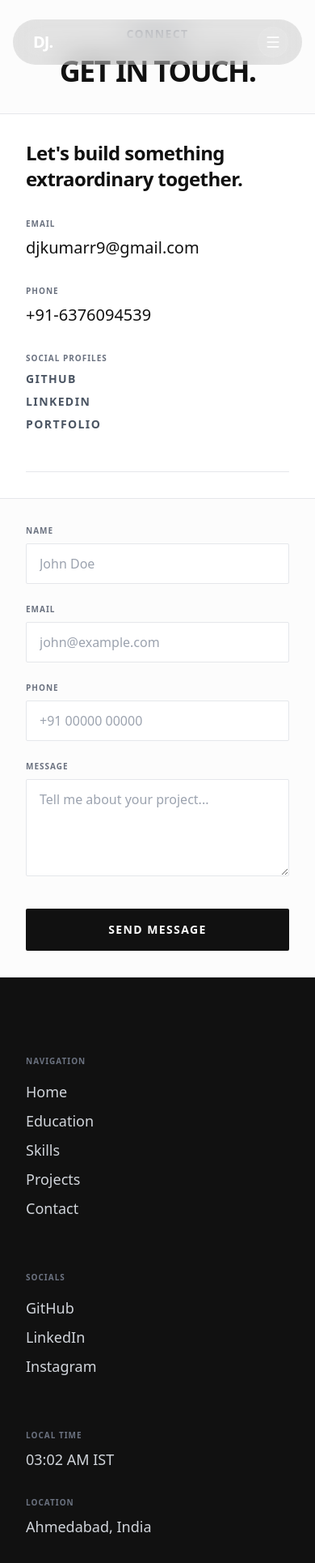
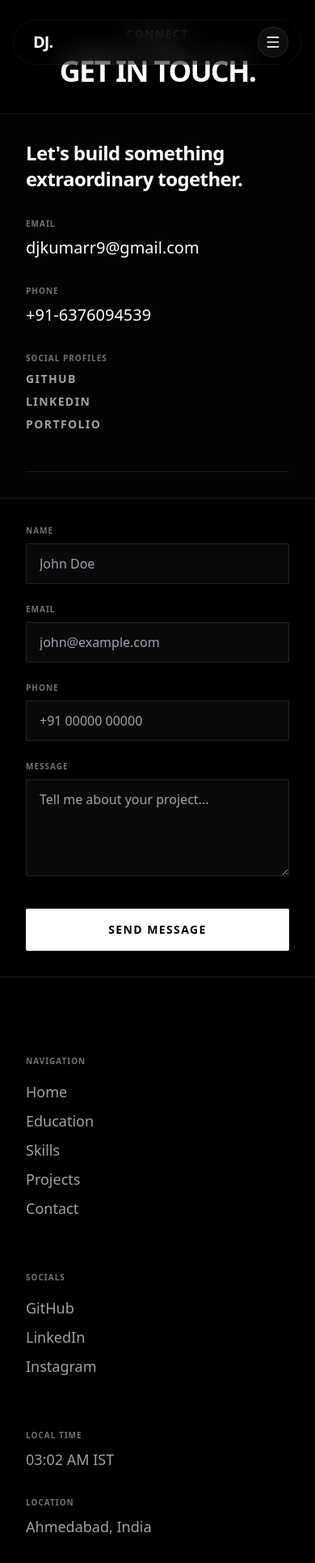
Before and after one commit to jdmkd/my-portfolio, a Next.js app: page /contact-us in a window 390 px wide. Shown: the top 1930 px of the page at 81% size. Built offline with nearby package versions, Linux system fonts and the light colour scheme.

Commit message:
style: complete full migration to cinematic dark mode design system

```diff
--- a/src/components/Contactus/Contactus.tsx
+++ b/src/components/Contactus/Contactus.tsx
@@ -91,54 +91,54 @@ function Contactus() {
       )}
 
       <section
-        className="w-full bg-white border-b border-gray-200"
+        className="w-full bg-[#030303] border-b border-white/10"
         id="contact"
       >
         {/* Header */}
-        <div className="border-b border-gray-200 p-8 sm:p-12 bg-[#fcfcfc]">
-          <span className="text-sm lg:text-base uppercase tracking-widest text-gray-500 font-bold mb-4 block text-center">
+        <div className="border-b border-white/10 p-8 sm:p-12 bg-[#000000]">
+          <span className="text-sm lg:text-base uppercase tracking-widest text-zinc-500 font-bold mb-4 block text-center">
             Connect
           </span>
-          <h3 className="text-center text-4xl sm:text-8xl uppercase font-black text-[#111111] tracking-tighter">
+          <h3 className="text-center text-4xl sm:text-8xl uppercase font-black text-white tracking-tighter">
             Get In Touch.
           </h3>
         </div>
 
         {/* Content Grid */}
-        <div className="w-full flex flex-col md:flex-row divide-y md:divide-y-0 md:divide-x divide-gray-200">
+        <div className="w-full flex flex-col md:flex-row divide-y md:divide-y-0 md:divide-x divide-white/10">
           {/* Left: Contact Info */}
-          <div className="flex-1 p-8 sm:p-12 lg:p-16 flex flex-col justify-center bg-white">
-            <h4 className="text-2xl font-black text-[#111111] tracking-tight mb-8">
+          <div className="flex-1 p-8 sm:p-12 lg:p-16 flex flex-col justify-center bg-[#030303]">
+            <h4 className="text-2xl font-black text-white tracking-tight mb-8">
               Let's build something extraordinary together.
             </h4>
 
             {/* Contact Info Text */}
             <div className="flex flex-col gap-12">
-              <div className="flex flex-col gap-8 w-full border-b border-gray-200 pb-12">
+              <div className="flex flex-col gap-8 w-full border-b border-white/10 pb-12">
                 <div>
-                  <span className="text-[10px] uppercase tracking-widest text-gray-500 font-bold block mb-2">
+                  <span className="text-[10px] uppercase tracking-widest text-zinc-500 font-bold block mb-2">
                     Email
                   </span>
                   <a
                     href="mailto:djkumarr9@gmail.com"
-                    className="text-xl font-medium text-[#111111] hover:text-blue-600 transition-colors break-all"
+                    className="text-xl font-medium text-white hover:text-blue-400 transition-colors break-all"
                   >
                     djkumarr9@gmail.com
                   </a>
                 </div>
                 <div>
-                  <span className="text-[10px] uppercase tracking-widest text-gray-500 font-bold block mb-2">
+                  <span className="text-[10px] uppercase tracking-widest text-zinc-500 font-bold block mb-2">
                     Phone
                   </span>
                   <a
                     href="tel:+916376094539"
-                    className="text-xl font-medium text-[#111111] hover:text-blue-600 transition-colors"
+                    className="text-xl font-medium text-white hover:text-blue-400 transition-colors"
                   >
                     +91-6376094539
                   </a>
                 </div>
                 <div>
-                  <span className="text-[10px] uppercase tracking-widest text-gray-500 font-bold block mb-2">
+                  <span className="text-[10px] uppercase tracking-widest text-zinc-500 font-bold block mb-2">
                     Social Profiles
                   </span>
                   <div className="flex flex-col gap-2 mt-2">
@@ -146,7 +146,7 @@ function Contactus() {
                       href="https://github.com/jdmkd"
                       target="_blank"
                       rel="noreferrer"
-                      className="text-sm font-bold tracking-widest uppercase text-gray-600 hover:text-[#111111] transition-colors"
+                      className="text-sm font-bold tracking-widest uppercase text-zinc-400 hover:text-white transition-colors"
                     >
                       GitHub
                     </a>
@@ -154,7 +154,7 @@ function Contactus() {
                       href="https://www.linkedin.com/in/dinesh-kumar-x"
                       target="_blank"
                       rel="noreferrer"
-                      className="text-sm font-bold tracking-widest uppercase text-gray-600 hover:text-[#0a66c2] transition-colors"
+                      className="text-sm font-bold tracking-widest uppercase text-zinc-400 hover:text-[#0a66c2] transition-colors"
                     >
                       LinkedIn
                     </a>
@@ -162,7 +162,7 @@ function Contactus() {
                       href="https://my-portfoliox.vercel.app"
                       target="_blank"
                       rel="noreferrer"
-                      className="text-sm font-bold tracking-widest uppercase text-gray-600 hover:text-[#111111] transition-colors"
+                      className="text-sm font-bold tracking-widest uppercase text-zinc-400 hover:text-white transition-colors"
                     >
                       Portfolio
                     </a>
@@ -173,17 +173,17 @@ function Contactus() {
           </div>
 
           {/* Right: Form */}
-          <div className="flex-1 p-8 sm:p-12 lg:p-16 bg-[#fcfcfc]">
+          <div className="flex-1 p-8 sm:p-12 lg:p-16 bg-[#000000]">
             <form
               onSubmit={handleSubmit}
               className="flex flex-col gap-6 w-full max-w-lg mx-auto"
             >
               <div className="flex flex-col gap-2">
-                <label className="text-[10px] uppercase tracking-widest text-gray-500 font-bold">
+                <label className="text-[10px] uppercase tracking-widest text-zinc-500 font-bold">
                   Name
                 </label>
                 <input
-                  className="w-full px-4 py-3 bg-white border border-gray-200 text-[#111111] font-medium outline-none focus:border-[#111111] transition-colors rounded-sm"
+                  className="w-full px-4 py-3 bg-[#0a0a0a] border border-white/10 text-white font-medium outline-none focus:border-white transition-colors rounded-sm"
                   type="text"
                   name="name"
                   placeholder="John Doe"
@@ -194,11 +194,11 @@ function Contactus() {
               </div>
 
               <div className="flex flex-col gap-2">
-                <label className="text-[10px] uppercase tracking-widest text-gray-500 font-bold">
+                <label className="text-[10px] uppercase tracking-widest text-zinc-500 font-bold">
                   Email
                 </label>
                 <input
-                  className="w-full px-4 py-3 bg-white border border-gray-200 text-[#111111] font-medium outline-none focus:border-[#111111] transition-colors rounded-sm"
+                  className="w-full px-4 py-3 bg-[#0a0a0a] border border-white/10 text-white font-medium outline-none focus:border-white transition-colors rounded-sm"
                   type="email"
                   name="email"
                   placeholder="john@example.com"
@@ -209,11 +209,11 @@ function Contactus() {
               </div>
 
               <div className="flex flex-col gap-2">
-                <label className="text-[10px] uppercase tracking-widest text-gray-500 font-bold">
+                <label className="text-[10px] uppercase tracking-widest text-zinc-500 font-bold">
                   Phone
                 </label>
                 <input
-                  className="w-full px-4 py-3 bg-white border border-gray-200 text-[#111111] font-medium outline-none focus:border-[#111111] transition-colors rounded-sm"
+                  className="w-full px-4 py-3 bg-[#0a0a0a] border border-white/10 text-white font-medium outline-none focus:border-white transition-colors rounded-sm"
                   type="text"
                   name="phone"
                   placeholder="+91 00000 00000"
@@ -225,11 +225,11 @@ function Contactus() {
               </div>
 
               <div className="flex flex-col gap-2">
-                <label className="text-[10px] uppercase tracking-widest text-gray-500 font-bold">
+                <label className="text-[10px] uppercase tracking-widest text-zinc-500 font-bold">
                   Message
                 </label>
                 <textarea
-                  className="w-full px-4 py-3 bg-white border border-gray-200 text-[#111111] font-medium outline-none focus:border-[#111111] transition-colors rounded-sm min-h-[120px] resize-y"
+                  className="w-full px-4 py-3 bg-[#0a0a0a] border border-white/10 text-white font-medium outline-none focus:border-white transition-colors rounded-sm min-h-[120px] resize-y"
                   name="message"
                   placeholder="Tell me about your project..."
                   value={formData.message}
@@ -241,10 +241,10 @@ function Contactus() {
               <button
                 type="submit"
                 disabled={loading}
-                className="mt-4 w-full flex justify-center items-center gap-4 bg-[#111111] text-white px-8 py-4 rounded-sm text-sm font-bold uppercase tracking-widest hover:bg-gray-800 transition-colors disabled:opacity-70"
+                className="mt-4 w-full flex justify-center items-center gap-4 bg-white text-black px-8 py-4 rounded-sm text-sm font-bold uppercase tracking-widest hover:bg-zinc-200 transition-colors disabled:opacity-70"
               >
                 {loading ? (
-                  <Spinner size="w-5 h-5" color="border-white" />
+                  <Spinner size="w-5 h-5" color="border-black" />
                 ) : (
                   "Send Message"
                 )}
--- a/src/components/Footer/Footer.tsx
+++ b/src/components/Footer/Footer.tsx
@@ -26,11 +26,11 @@ function Footer() {
   }, []);
 
   return (
-    <footer className="w-full bg-[#111111] text-white border-none pt-24 pb-8 px-8 sm:px-12 lg:px-16 overflow-hidden relative">
+    <footer className="w-full bg-[#000000] text-white border-none pt-24 pb-8 px-8 sm:px-12 lg:px-16 overflow-hidden relative">
       {/* Top Section: Links & Info */}
       <div className="flex flex-col md:flex-row justify-between items-start gap-16 mb-24 max-w-7xl mx-auto w-full">
         <div className="flex flex-col gap-4">
-          <span className="text-[10px] uppercase tracking-widest text-gray-500 font-bold">
+          <span className="text-[10px] uppercase tracking-widest text-zinc-500 font-bold">
             Navigation
           </span>
           <div className="flex flex-col gap-2">
@@ -39,7 +39,7 @@ function Footer() {
                 <Link
                   key={idx}
                   href={link === "Home" ? "/" : `/${link.toLowerCase()}`}
-                  className="text-lg font-medium text-gray-300 hover:text-white transition-colors w-fit"
+                  className="text-lg font-medium text-zinc-400 hover:text-white transition-colors w-fit"
                 >
                   {link}
                 </Link>
@@ -49,7 +49,7 @@ function Footer() {
         </div>
 
         <div className="flex flex-col gap-4">
-          <span className="text-[10px] uppercase tracking-widest text-gray-500 font-bold">
+          <span className="text-[10px] uppercase tracking-widest text-zinc-500 font-bold">
             Socials
           </span>
           <div className="flex flex-col gap-2">
@@ -57,7 +57,7 @@ function Footer() {
               href="https://github.com/jdmkd"
               target="_blank"
               rel="noopener noreferrer"
-              className="text-lg font-medium text-gray-300 hover:text-white transition-colors w-fit"
+              className="text-lg font-medium text-zinc-400 hover:text-white transition-colors w-fit"
             >
               GitHub
             </a>
@@ -65,7 +65,7 @@ function Footer() {
               href="https://www.linkedin.com/in/dj-kumar-9a2a2b236"
               target="_blank"
               rel="noopener noreferrer"
-              className="text-lg font-medium text-gray-300 hover:text-white transition-colors w-fit"
+              className="text-lg font-medium text-zinc-400 hover:text-white transition-colors w-fit"
             >
               LinkedIn
             </a>
@@ -73,7 +73,7 @@ function Footer() {
               href="https://www.instagram.com/jd_mkd_09/"
               target="_blank"
               rel="noopener noreferrer"
-              className="text-lg font-medium text-gray-300 hover:text-white transition-colors w-fit"
+              className="text-lg font-medium text-zinc-400 hover:text-white transition-colors w-fit"
             >
               Instagram
             </a>
@@ -82,16 +82,16 @@ function Footer() {
 
         <div className="flex flex-col gap-8 md:text-right">
           <div>
-            <span className="text-[10px] uppercase tracking-widest text-gray-500 font-bold block mb-2">
+            <span className="text-[10px] uppercase tracking-widest text-zinc-500 font-bold block mb-2">
               Local Time
             </span>
-            <span className="text-lg font-medium text-gray-300">{time}</span>
+            <span className="text-lg font-medium text-zinc-400">{time}</span>
           </div>
           <div>
-            <span className="text-[10px] uppercase tracking-widest text-gray-500 font-bold block mb-2">
+            <span className="text-[10px] uppercase tracking-widest text-zinc-500 font-bold block mb-2">
               Location
             </span>
-            <span className="text-lg font-medium text-gray-300">
+            <span className="text-lg font-medium text-zinc-400">
               Ahmedabad, India
             </span>
           </div>
@@ -106,7 +106,7 @@ function Footer() {
       </div>
 
       {/* Bottom Bar */}
-      <div className="flex flex-col sm:flex-row justify-between items-center gap-4 mt-8 text-[10px] lg:text-lg uppercase tracking-widest text-gray-500 font-bold max-w-7xl mx-auto w-full">
+      <div className="flex flex-col sm:flex-row justify-between items-center gap-4 mt-8 text-[10px] lg:text-lg uppercase tracking-widest text-zinc-500 font-bold max-w-7xl mx-auto w-full">
         <span>© {currentYear} ALL RIGHTS RESERVED.</span>
         <span>DESIGNED & ENGINEERED WITH PRECISION.</span>
       </div>
--- a/src/components/Hero/Hero.tsx
+++ b/src/components/Hero/Hero.tsx
@@ -89,10 +89,10 @@ const Hero = () => {
             initial={{ opacity: 0, y: 20 }}
             animate={{ opacity: 1, y: 0 }}
             transition={{ duration: 0.8, delay: 0.8, ease: [0.16, 1, 0.3, 1] }}
-            className="max-w-3xl text-lg md:text-xl lg:text-2xl text-zinc-400 font-light leading-relaxed mb-16 mx-auto"
+            className="max-w-3xl text-lg md:text-xl lg:text-2xl text-zinc-400 leading-relaxed mb-16 mx-auto"
           >
             I architect and build{" "}
-            <span className="text-white font-medium">
+            <span className="text-white font-semibold">
               high-performance systems
             </span>{" "}
             and digital experiences. Merging clean design with robust
--- a/src/components/Projects/TechTags.tsx
+++ b/src/components/Projects/TechTags.tsx
@@ -13,7 +13,7 @@ const TechTags = ({ tags }) => (
       return (
         <span
           key={index}
-          className="flex items-center gap-3 px-5 py-3 border border-gray-300 bg-white text-xs font-medium uppercase tracking-[0.15em] text-[#111111] transition-all rounded-none hover:border-[#111111] hover:bg-[#FAFAFA]"
+          className="flex items-center gap-3 px-5 py-3 border border-white/10 bg-[#0a0a0a] text-xs font-medium uppercase tracking-[0.15em] text-white transition-all rounded-none hover:border-white hover:bg-white/10"
         >
           {imageUrl && (
             <div className="relative w-5 h-5 flex items-center justify-center">
```
Also changed, not shown: src/app/projects/[slug]/page.js (+29 -29 lines), src/components/Education/Education.tsx (+4 -4 lines), src/components/Education/Table.tsx (+6 -6 lines), src/components/Projects/ProjectCard.tsx (+13 -13 lines), src/components/Projects/Projects.tsx (+8 -5 lines), src/components/TechSkills/TechSkills.tsx (+17 -14 lines), src/components/WorkExperience/WorkExperience.tsx (+29 -34 lines).
